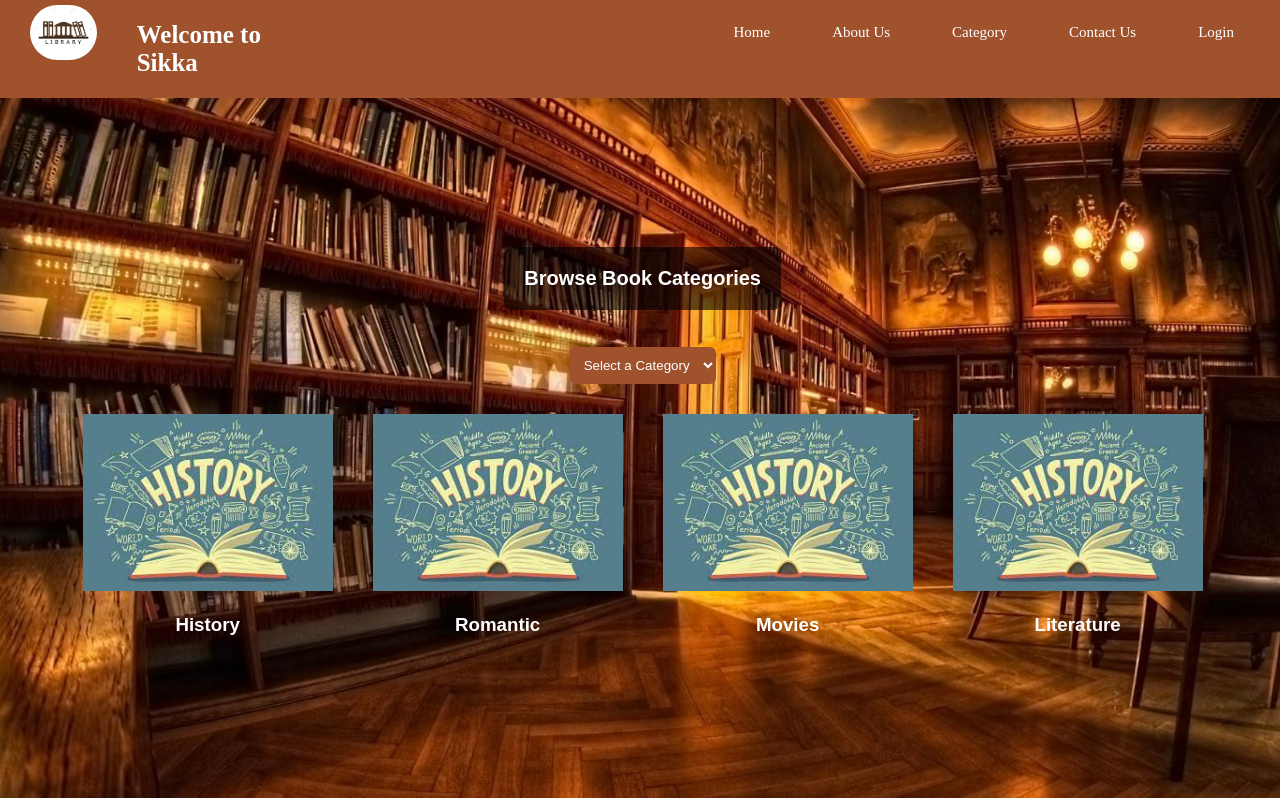
After one commit to loayHajir/sikkaLibrary, a PHP site: page /category.php in a window 1280 px wide. The commit adds this page. Run offline with PHP 8.4, Linux system fonts and the light colour scheme.

Commit message:
modified category

```diff
--- /dev/null
+++ b/category.php
@@ -0,0 +1,128 @@
+<?php
+include "connect.php";
+// Start the session
+session_start();
+
+// Check if the user is logged in or not
+$isLoggedIn = isset($_SESSION['user_id']);
+// Logout functionality
+if (isset($_GET['logout'])) {
+    // Clear the session data and destroy the session
+    session_unset();
+    session_destroy();
+    // Redirect to the home page after logout
+    header('Location: logout.php');
+    exit();
+}
+?>
+<!DOCTYPE html>
+<html>
+
+<head>
+    <title>Home</title>
+    <link rel="stylesheet" href="css/style.css">
+
+    <style>
+    .content h2 {
+        font-size: 20px;
+        max-width: 600px;
+        padding: 20px;
+        border-radius: 8px;
+        background-color: #f9f9f9;
+        background-color: rgba(0, 0, 0, 0.6);
+    }
+
+    .content {
+        display: flex;
+        flex-direction: column;
+        align-items: center;
+        gap: 20px;
+    }
+
+    .category-selector {
+        text-align: center;
+
+    }
+
+    .category-selector select {
+        padding: 10px;
+        border: 1px solid #A0522D;
+        background-color: #A0522D;
+        color: white;
+        border: none;
+        border-radius: 6px;
+        cursor: pointer;
+    }
+
+    .category-grid {
+        display: flex;
+        flex-wrap: wrap;
+        justify-content: center;
+        gap: 20px;
+        grid-template-columns: repeat(4, 1fr);
+    }
+
+    .category-card {
+        border-radius: 4px;
+        padding: 10px;
+        text-align: center;
+        width: 250px;
+    }
+
+    .category-card img {
+        width: 100%;
+        height: 100%;
+        object-fit: cover;
+        cursor: pointer;
+        height: auto;
+    }
+
+    .category-card:hover {
+        transform: scale(1.05);
+    }
+    </style>
+</head>
+
+<body>
+
+    <?php include 'templates/header.php';?>
+    <div class="content">
+        <h2>Browse Book Categories</h2>
+        <div class="category-selector">
+            <select onchange="showBooks(this.value)">
+                <option value="">Select a Category</option>
+                <option value="history">History</option>
+                <option value="romantic">Romantic</option>
+                <option value="movies">Movies</option>
+                <!-- Add more categories as needed -->
+            </select>
+        </div>
+        <div class="category-grid">
+            <div class="category-card">
+                <img src="myimg/history.jpg" alt="History">
+                <h3>History</h3>
+            </div>
+            <div class="category-card">
+                <img src="myimg/history.jpg" alt="Romantic">
+                <h3>Romantic</h3>
+            </div>
+            <div class="category-card">
+                <img src="myimg/history.jpg" alt="Movies">
+                <h3>Movies</h3>
+            </div>
+            <div class="category-card">
+                <img src="myimg/history.jpg" alt="Movies">
+                <h3>Literature</h3>
+            </div>
+        </div>
+    </div>
+
+    <script>
+    function showBooks(category) {
+        // Redirect to a page where you display books for the selected category
+        window.location.href = "category_books.php?category=" + category;
+    }
+    </script>
+</body>
+
+</html>
```
Also changed, not shown: add.php (+53 -1 lines), addcat.php (added, +18 -0 lines), gallery.php (deleted, +0 -30 lines), update.php (+42 -0 lines).
